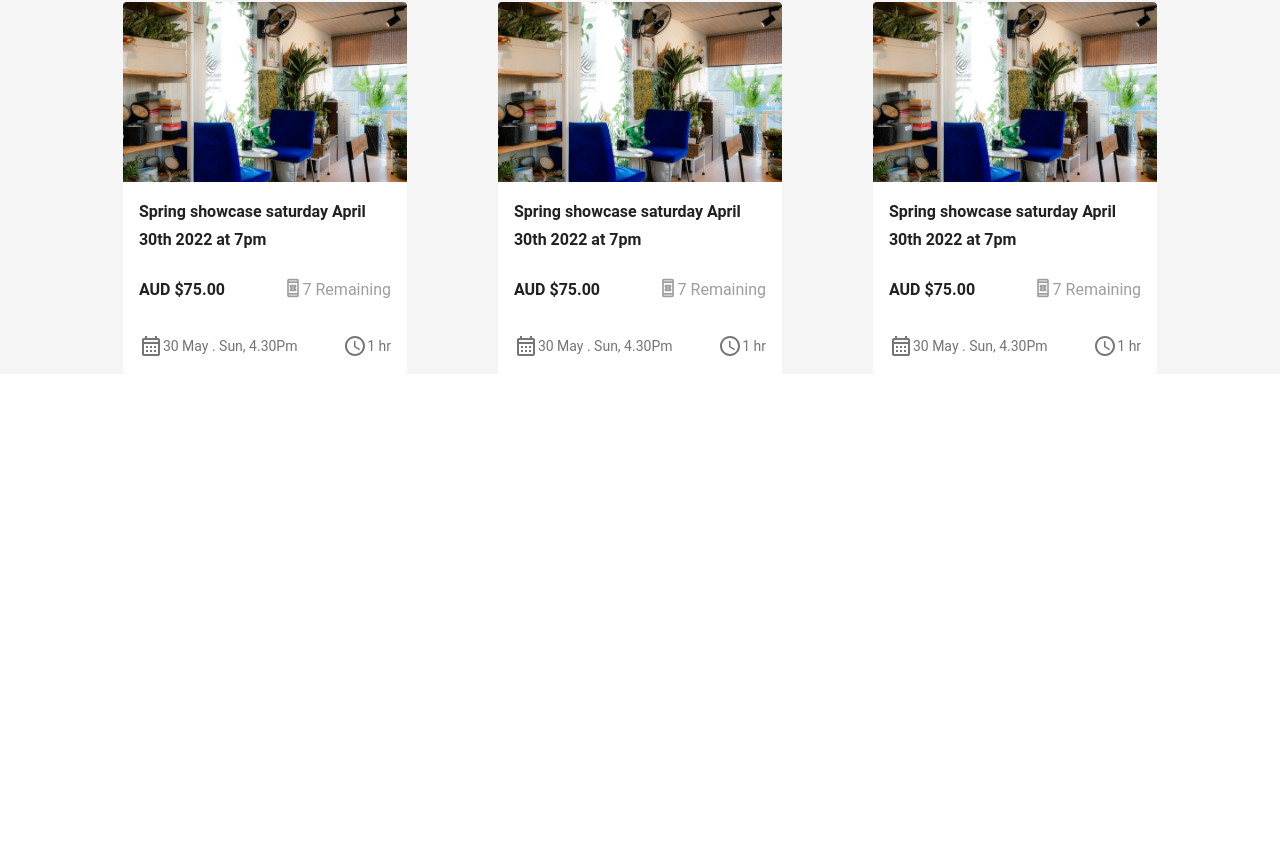
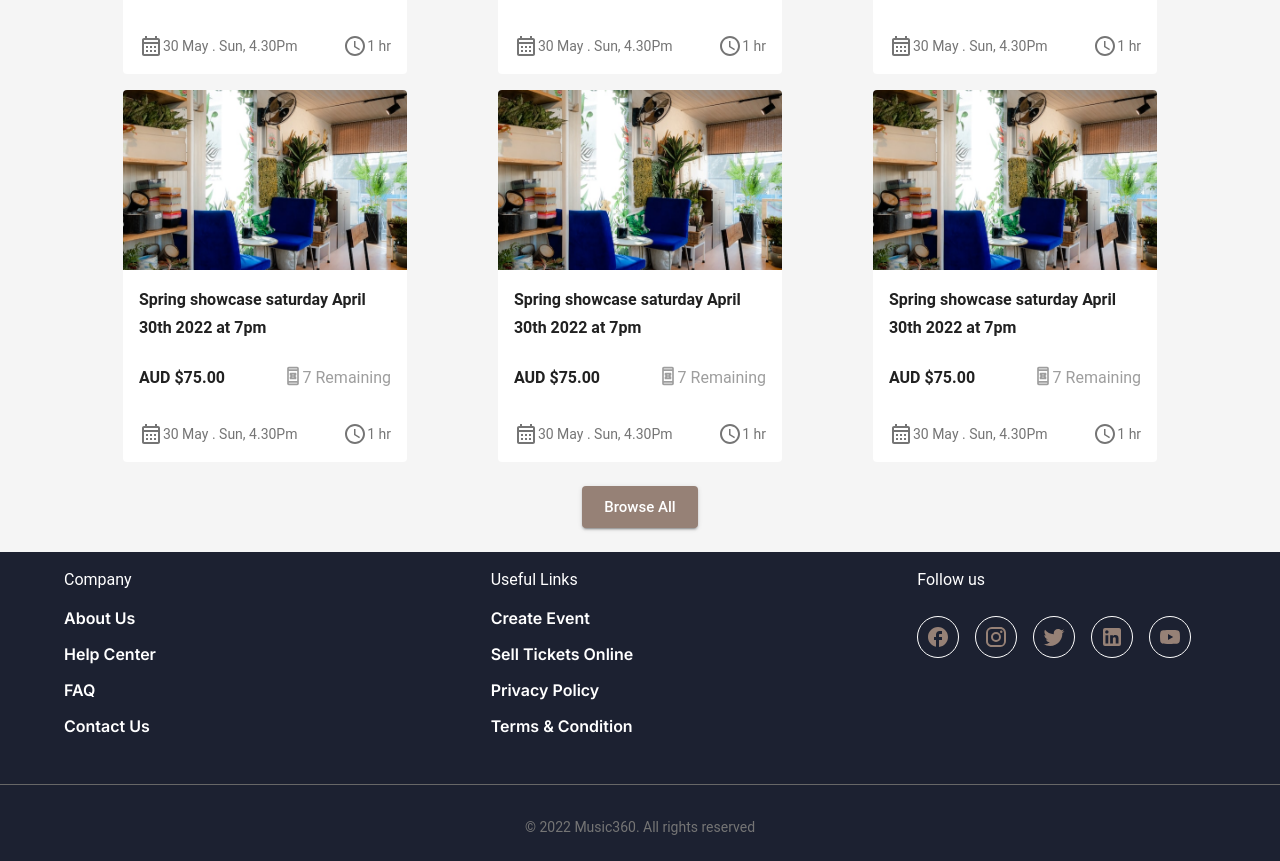
Before and after one commit to Sosaristic/event-handler, a Next.js app: page / in a window 1280 px wide. Shown: the part 1865-2726 px from the top of the page. Before the commit the page ends 2239 px from the top, so only its background shows below. Built offline with nearby package versions, Linux system fonts and the light colour scheme.

Commit message:
feature: added footer

```diff
--- /dev/null
+++ b/components/Footer.jsx
@@ -0,0 +1,116 @@
+import React from "react";
+import Link from "next/link";
+import { Box, Divider, Grid, IconButton, Typography } from "@mui/material";
+
+import FacebookRoundedIcon from '@mui/icons-material/FacebookRounded';
+import InstagramIcon from '@mui/icons-material/Instagram';
+import TwitterIcon from '@mui/icons-material/Twitter';
+import LinkedInIcon from '@mui/icons-material/LinkedIn';
+import YouTubeIcon from '@mui/icons-material/YouTube';
+
+export default function Footer() {
+  const date = new Date();
+  const year = date.getUTCFullYear();
+
+  const LinkStyles = {
+    padding: "1rem 4rem",
+    display: "flex",
+    flexDirection: "column",
+    rowGap: 2,
+    color: "#868686",
+    "& a": { textDecoration: "none", color: "#868686" },
+  };
+  return (
+    <footer>
+
+      <Grid container sx={{backgroundColor: "#1c2131", display: "flex",}}>
+        <Grid xs={12} sm={4} item sx={LinkStyles}>
+          <Typography sx={{ color: "white" }}> Company</Typography>
+          <Link href="#" legacyBehavior>
+                  <a href="#" >
+                    About Us
+                  </a>
+                </Link>
+                <Link href="#" legacyBehavior>
+                  <a href="#" >
+
+                    Help Center
+                  </a>
+                </Link>
+                <Link href="#" legacyBehavior>
+                  <a href="#" >
+
+                    FAQ
+                  </a>
+                </Link>
+                <Link href="#" legacyBehavior>
+                  <a href="#" >
+
+                Contact Us
+                  </a>
+                </Link>
+        </Grid>
+        <Grid xs={12} sm={4} item p={4} sx={LinkStyles}>
+        <Typography sx={{ color: "white" }}> Useful Links</Typography>
+
+        <Link href="#" legacyBehavior>
+                  <a href="#" >
+                    Create Event
+                  </a>
+                </Link>
+                <Link href="#" legacyBehavior>
+                  <a href="#" >
+
+                Sell Tickets Online
+                  </a>
+                </Link>
+                <Link href="#" legacyBehavior>
+                  <a href="#" >
+
+                    Privacy Policy
+                  </a>
+                </Link>
+                <Link href="#" legacyBehavior>
+                  <a href="#" >
+
+                Terms & Condition
+                  </a>
+                </Link>
+        </Grid>
+        <Grid xs={12} sm={4} item p={4} sx={LinkStyles}>
+          <Typography sx={{ color: "white" }}>Follow us</Typography>
+          <Box mt={1} mb={3} sx={{display: "flex", columnGap: 2}}>
+          <IconButton sx={{border: "1px solid white"}}><FacebookRoundedIcon/></IconButton>
+          <IconButton sx={{border: "1px solid white"}}><InstagramIcon/></IconButton>
+          <IconButton sx={{border: "1px solid white"}}><TwitterIcon/></IconButton>
+          <IconButton sx={{border: "1px solid white"}}><LinkedInIcon/></IconButton>
+          <IconButton sx={{border: "1px solid white"}}><YouTubeIcon/></IconButton>
+
+
+        </Box>
+        </Grid>
+        <Grid item xs={12}><Divider sx={{backgroundColor: "grey.600", margin: "2rem 0"}}/></Grid>
+        <Grid
+          item
+          pb={3}
+          xs={12}
+          sx={{ display: "flex", color: "grey.600", justifyContent: "center",}}
+        >
+          <Typography variant="body2">
+            &copy; {year} Music360. All rights reserved
+          </Typography>
+        </Grid>
+      </Grid>
+      <style jsx>{`
+        a {
+          color: white;
+        }
+        a:hover {
+            color: white;
+            }
+
+
+      `}</style>
+    </footer>
+  );
+}
--- a/pages/index.js
+++ b/pages/index.js
@@ -14,6 +14,7 @@ import CreateEventButton from "../components/CreateEventButton";
 import NavBar from "../components/NavBar";
 import EventCard from "../components/EventCard";
 import { chipData, tabsData } from "../components/componentData/data";
+import Footer from "../components/Footer";
 
 export default function Home() {
   const [tabValue, setTabValue] = useState(1);
@@ -44,6 +45,7 @@ export default function Home() {
           </header>
           <section>
             <Box
+              mt={8}
               sx={{
                 minHeight: "25rem",
                 textAlign: "center",
@@ -93,7 +95,7 @@ export default function Home() {
             </Typography>
 
             <Box
-              mt={4}
+              mt={5}
               sx={{
                 display: "flex",
                 justifyContent: "space-between",
@@ -123,7 +125,7 @@ export default function Home() {
 
             <Box
               sx={{
-                marginTop: 2,
+                marginTop: 4,
                 display: "flex",
                 flexWrap: "wrap",
                 width: { md: "80%" },
@@ -151,7 +153,7 @@ export default function Home() {
             </Box>
             {/*         displaying cards     */}
             <Box
-            mt={7}
+              mt={7}
               sx={{
                 display: "flex",
                 flexDirection: { xs: "column", md: "row" },
@@ -166,8 +168,23 @@ export default function Home() {
                 return <EventCard />;
               })}
             </Box>
+            <Button
+              variant="contained"
+              size="large"
+              sx={{
+                textTransform: "capitalize",
+                width: "fit-content",
+                alignSelf: "center",
+                marginTop: 3,
+                marginBottom: 3,
+              }}
+            >
+              Browse All
+            </Button>
           </Box>
         </Box>
+
+        <Footer/>
       </main>
     </>
   );
```
Also changed, not shown: public/images/login-cover.jpg.
